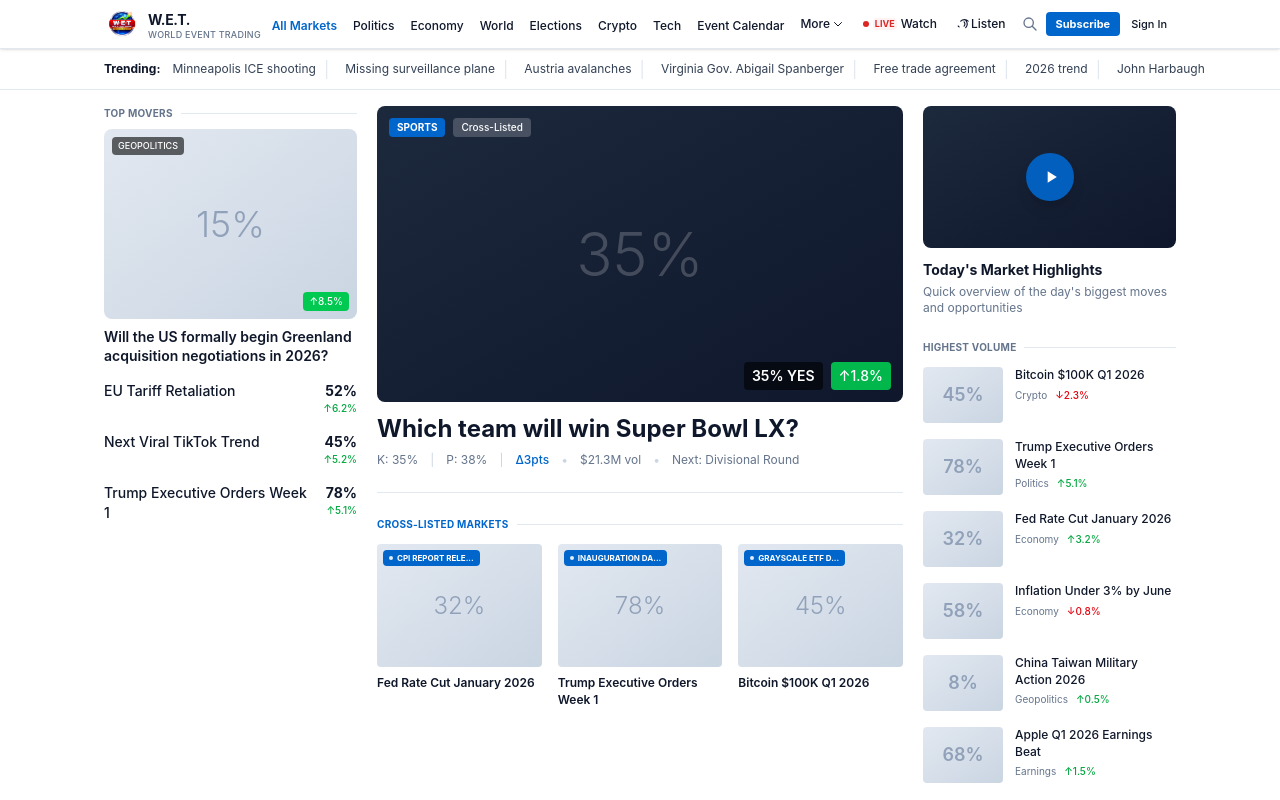
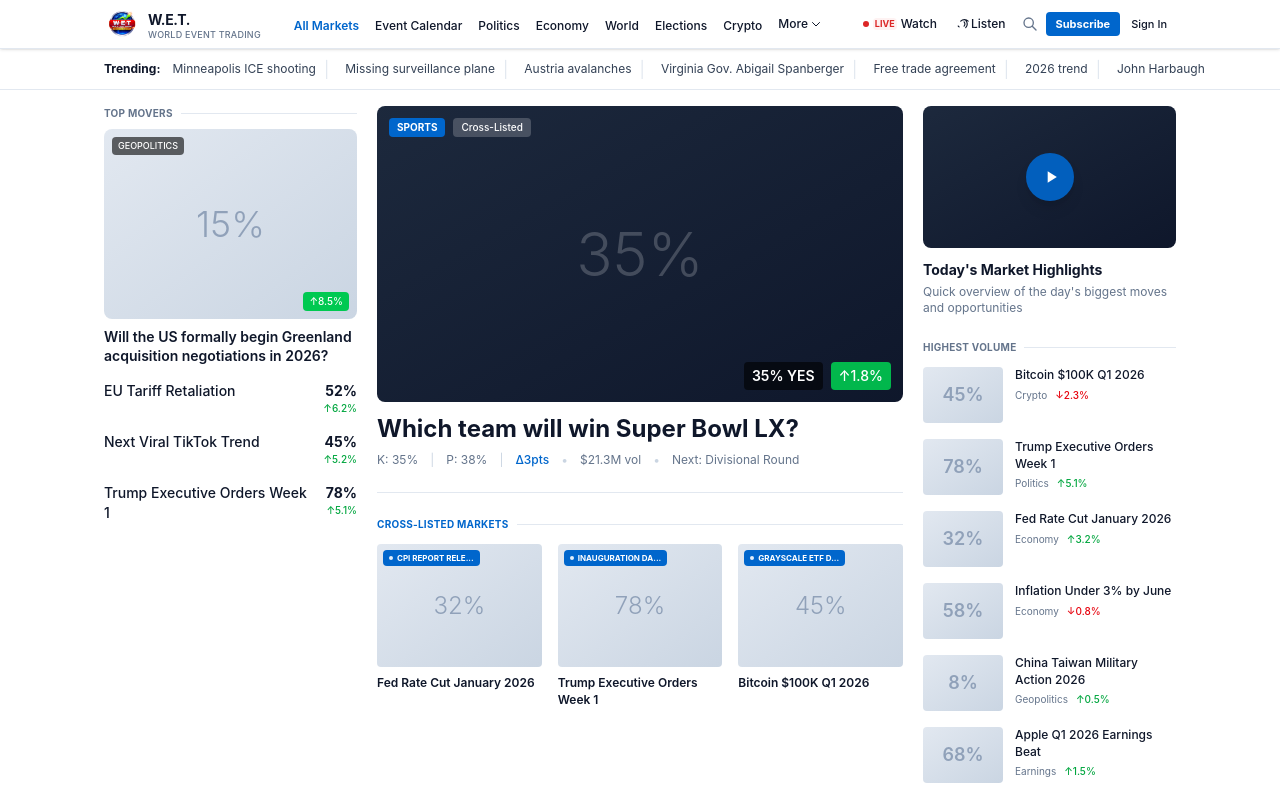
Before and after one commit to Corbinvking/WET-site, a Next.js app: page / in a window 1280 px wide. Shown: the top 800 px of the page. Built offline with nearby package versions, Linux system fonts and the light colour scheme.

Commit message:
Move Event Calendar to start of navigation bar

```diff
--- a/components/global/Header.tsx
+++ b/components/global/Header.tsx
@@ -5,18 +5,19 @@
 import Image from 'next/image';
 import { categories } from '@/data/categories';
 
-// Main visible nav items (6 categories + Event Calendar)
+// Main visible nav items (Event Calendar first, then 5 categories)
 const navItems = [
   { label: 'All Markets', href: '/markets', isHighlight: true },
-  ...categories.slice(0, 6).map(cat => ({
+  { label: 'Event Calendar', href: '/calendar', isHighlight: false },
+  ...categories.slice(0, 5).map(cat => ({
     label: cat.name,
     href: `/category/${cat.slug}`,
   })),
-  { label: 'Event Calendar', href: '/calendar', isHighlight: false },
 ];
 
-// Dropdown items for "More" (includes Sports + other categories)
+// Dropdown items for "More" (includes Tech, Sports + other categories)
 const moreItems = [
+  { label: 'Tech', href: '/category/tech' },
   { label: 'Sports', href: '/category/sports' },
   { label: 'Culture', href: '/category/culture' },
   { label: 'Climate & Science', href: '/category/climate' },
```
